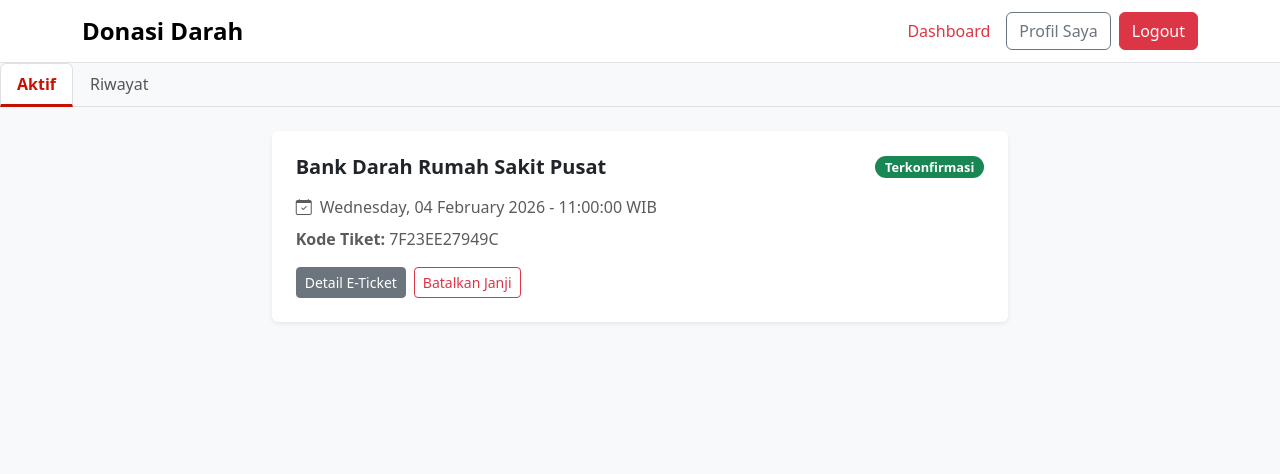
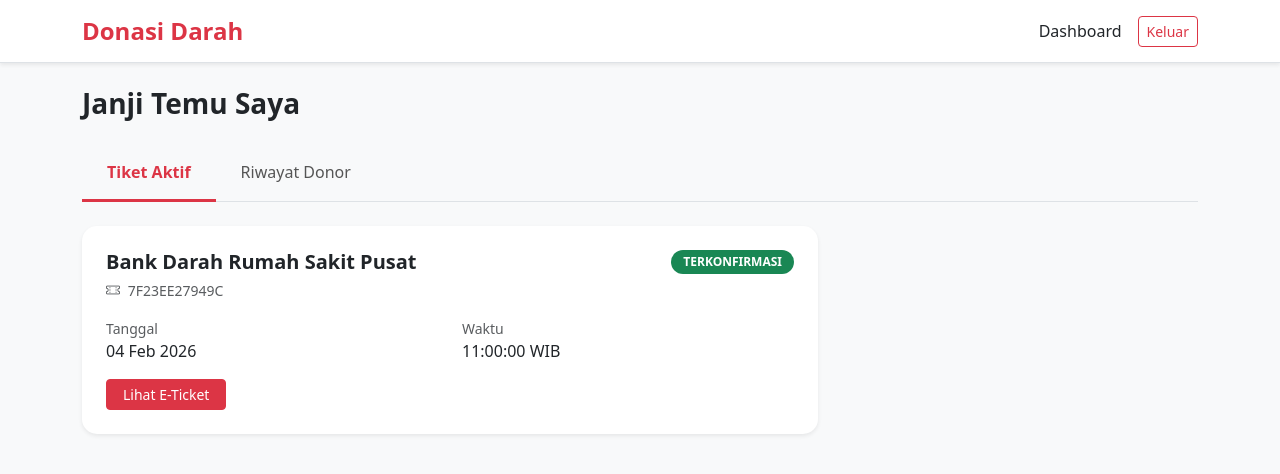
Before and after one commit to luisash23/donordarah, a PHP site: page /janjitemu.php in a window 1280 px wide. Shown: the top 474 px of the page. Run offline with PHP 8.4, Linux system fonts and the light colour scheme; a user stored in the database is signed in; data comes from the database, SQL or seed files in the repository; both versions use the stored data as it was after the commit.

Commit message:
feat: Implement admin dashboard for managing donor appointments and locations
- Add admin dashboard (admindashboard.php) with functionalities to confirm and reject donor appointments.
- Implement location management features including adding and deleting donor locations.
- Update database schema to set default status of appointments to 'Pending' instead of 'Terkonfirmasi'.
- Modify user registration to include role assignment.
- Enhance user login to redirect based on user role (ADMIN or USER).
- Update appointment management to include 'Pending' status in active appointments.
- Refactor appointment history to display 'Ditolak' and 'Dibatalkan' statuses.
- Improve UI for donor appointment selection and location display.

```diff
--- a/batalkan_janji.php
+++ b/batalkan_janji.php
@@ -14,7 +14,6 @@ if ($idKonfirmasi <= 0 || $idUser <= 0) {
     header("Location: janjitemu.php?error=ID tidak valid");
     exit;
 }
-
 // Verifikasi bahwa janji milik user yang login
 $checkQuery = "SELECT idKonfirmasi FROM konfirmasi_donor WHERE idKonfirmasi = '$idKonfirmasi' AND idUser = '$idUser' LIMIT 1";
 $checkResult = mysqli_query($db, $checkQuery);
--- a/janjitemu.php
+++ b/janjitemu.php
@@ -12,14 +12,18 @@ $activeAppointments = [];
 $historyAppointments = [];
 
 if ($idUser > 0) {
-    $resultActive = mysqli_query($db, "SELECT * FROM konfirmasi_donor WHERE idUser = '$idUser' AND status = 'Terkonfirmasi' ORDER BY createdAt DESC");
+    // 1. AMBIL DATA AKTIF (Terkonfirmasi & Pending)
+    // Pending dimasukkan ke Aktif agar user bisa melihat tiket yang sedang menunggu persetujuan admin
+    $resultActive = mysqli_query($db, "SELECT * FROM konfirmasi_donor WHERE idUser = '$idUser' AND status IN ('Terkonfirmasi', 'Pending') ORDER BY createdAt DESC");
     if ($resultActive) {
         while ($row = mysqli_fetch_assoc($resultActive)) {
             $activeAppointments[] = $row;
         }
     }
 
-    $resultHistory = mysqli_query($db, "SELECT * FROM konfirmasi_donor WHERE idUser = '$idUser' AND status != 'Terkonfirmasi' ORDER BY createdAt DESC");
+    // 2. AMBIL DATA RIWAYAT (Ditolak, Dibatalkan, Selesai)
+    // Sekarang status 'Ditolak' akan muncul di sini
+    $resultHistory = mysqli_query($db, "SELECT * FROM konfirmasi_donor WHERE idUser = '$idUser' AND status IN ('Ditolak', 'Dibatalkan', 'Selesai') ORDER BY createdAt DESC");
     if ($resultHistory) {
         while ($row = mysqli_fetch_assoc($resultHistory)) {
             $historyAppointments[] = $row;
@@ -34,80 +38,77 @@ if ($idUser > 0) {
     <link href="https://cdn.jsdelivr.net/npm/bootstrap@5.3.0/dist/css/bootstrap.min.css" rel="stylesheet">
     <link rel="stylesheet" href="https://cdn.jsdelivr.net/npm/bootstrap-icons@1.11.0/font/bootstrap-icons.css">
     <style>
-        .nav-tabs .nav-link { color: #555; }
-        .nav-tabs .nav-link.active { color: #c81000; font-weight: bold; border-bottom: 3px solid #c81000; }
-        .status-badge { font-size: 0.8rem; padding: 5px 10px; border-radius: 20px; }
+        body { background-color: #f8f9fa; }
+        .nav-tabs .nav-link { color: #555; border: none; padding: 15px 25px; }
+        .nav-tabs .nav-link.active { color: #dc3545; font-weight: bold; border-bottom: 3px solid #dc3545; background: none; }
+        .status-badge { font-size: 0.75rem; padding: 6px 12px; border-radius: 20px; font-weight: 600; }
+        .card-ticket { border-radius: 15px; transition: 0.3s; }
+        .card-ticket:hover { transform: translateY(-3px); }
     </style>
 </head>
-<body class="bg-light">
+<body>
 
-    <nav class="navbar navbar-expand-lg navbar-light bg-white sticky-top border-bottom">
+<nav class="navbar navbar-expand-lg navbar-light bg-white sticky-top border-bottom shadow-sm">
     <div class="container">
-        <a class="navbar-brand fw-bold fs-4" href="#">Donasi Darah</a>
-        <button class="navbar-toggler" type="button" data-bs-toggle="collapse" data-bs-target="#navbarNav">
-            <span class="navbar-toggler-icon"></span>
-        </button>
-
-        <div class="collapse navbar-collapse" id="navbarNav">
+        <a class="navbar-brand fw-bold fs-4 text-danger" href="#"><i class="bi bi-drop-fill"></i> Donasi Darah</a>
         <div class="ms-auto d-flex align-items-center">
-            <a href="dashboard.php" class="nav-link text-danger me-3">Dashboard</a>
-
-                <?php if (isset($_SESSION['login'])): ?>
-                    <a href="profil-user.php" class="btn btn-outline-secondary me-2">Profil Saya</a>
-                    <a href="logout.php" class="btn btn-danger" onclick="return confirm('Apakah Anda yakin ingin Logout?');">Logout</a>
-                <?php else: ?>
-                     <a href="login.php" class="btn btn-outline-secondary">Sign in</a>
-                     <a href="register.php" class="btn btn-dark">Register</a>
-                <?php endif; ?>
-            </div>
+            <a href="dashboard.php" class="nav-link me-3">Dashboard</a>
+            <a href="logout.php" class="btn btn-sm btn-outline-danger" onclick="return confirm('Logout?');">Keluar</a>
         </div>
     </div>
 </nav>
 
-    <ul class="nav nav-tabs mb-4">
+<div class="container mt-4">
+    <h3 class="fw-bold mb-4">Janji Temu Saya</h3>
+
+    <ul class="nav nav-tabs mb-2" id="myTab" role="tablist">
         <li class="nav-item">
-            <a class="nav-link active" data-bs-toggle="tab" href="#aktif">Aktif</a>
+            <a class="nav-link active" data-bs-toggle="tab" href="#aktif">Tiket Aktif</a>
         </li>
         <li class="nav-item">
-            <a class="nav-link" data-bs-toggle="tab" href="#riwayat">Riwayat</a>
+            <a class="nav-link" data-bs-toggle="tab" href="#riwayat">Riwayat Donor</a>
         </li>
     </ul>
 
-    <?php if (isset($_GET['sukses'])): ?>
-        <div class="alert alert-success alert-dismissible fade show" role="alert">
-            <?= htmlspecialchars($_GET['sukses']) ?>
-            <button type="button" class="btn-close" data-bs-dismiss="alert" aria-label="Close"></button>
+    <div class="tab-content pt-3">
+        <div class="tab-pane fade show active" id="aktif">
+            <div class="row">
+                <div class="col-lg-8">
+                    <?php if (empty($activeAppointments)): ?>
+                        <div class="text-center py-5">
+                            <i class="bi bi-calendar2-x fs-1 text-muted"></i>
+                            <p class="text-muted mt-2">Tidak ada janji temu yang sedang aktif.</p>
                         </div>
-    <?php endif; ?>
-
-    <?php if (isset($_GET['error'])): ?>
-        <div class="alert alert-danger alert-dismissible fade show" role="alert">
-            <?= htmlspecialchars($_GET['error']) ?>
-            <button type="button" class="btn-close" data-bs-dismiss="alert" aria-label="Close"></button>
-        </div>
-    <?php endif; ?>
-
-    <div class="tab-content">
-
-       <div class="tab-pane fade show active" id="aktif">
-            <div class="row justify-content-center mt-4">
-                <div class="col-lg-7">
-                    <?php if (count($activeAppointments) === 0): ?>
-                        <div class="alert alert-info">Belum ada janji aktif. Silakan buat janji di halaman penjadwalan.</div>
                     <?php else: ?>
                         <?php foreach ($activeAppointments as $appointment): ?>
-                            <div class="card p-4 shadow-sm border-0 mb-3">
-                                <div class="d-flex justify-content-between align-items-center mb-3">
-                                    <h5 class="fw-bold mb-0"><?= htmlspecialchars($appointment['lokasiRS'] ?: 'Lokasi Tak Diketahui') ?></h5>
-                                    <span class="badge bg-success text-white status-badge"><?= htmlspecialchars($appointment['status']) ?></span>
+                            <div class="card card-ticket p-4 shadow-sm border-0 mb-3 bg-white">
+                                <div class="d-flex justify-content-between align-items-start mb-3">
+                                    <div>
+                                        <h5 class="fw-bold mb-1 text-dark"><?= htmlspecialchars($appointment['lokasiRS']) ?></h5>
+                                        <span class="text-muted small"><i class="bi bi-ticket-perforated me-1"></i> <?= htmlspecialchars($appointment['kodeTiket']) ?></span>
+                                    </div>
+                                    <?php
+                                        $bgStatus = ($appointment['status'] == 'Terkonfirmasi') ? 'bg-success' : 'bg-warning text-dark';
+                                    ?>
+                                    <span class="badge <?= $bgStatus ?> status-badge"><?= strtoupper($appointment['status']) ?></span>
                                 </div>
 
-                                <p class="text-muted mb-2"><i class="bi bi-calendar-check me-2"></i><?= date('l, d F Y', strtotime($appointment['tanggalDonor'])) ?> - <?= htmlspecialchars($appointment['waktuDonor']) ?> WIB</p>
-                                <p class="text-muted mb-3"><strong>Kode Tiket:</strong> <?= htmlspecialchars($appointment['kodeTiket']) ?></p>
+                                <div class="row mb-3">
+                                    <div class="col-6">
+                                        <small class="text-muted d-block">Tanggal</small>
+                                        <span class="fw-medium"><?= date('d M Y', strtotime($appointment['tanggalDonor'])) ?></span>
+                                    </div>
+                                    <div class="col-6">
+                                        <small class="text-muted d-block">Waktu</small>
+                                        <span class="fw-medium"><?= htmlspecialchars($appointment['waktuDonor']) ?> WIB</span>
+                                    </div>
+                                </div>
 
                                 <div class="d-flex gap-2">
-                                    <a href="konfirmasi.php?id=<?= intval($appointment['idKonfirmasi']) ?>" class="btn btn-secondary btn-sm">Detail E-Ticket</a>
-                                    <a href="batalkan_janji.php?id=<?= intval($appointment['idKonfirmasi']) ?>" class="btn btn-outline-danger btn-sm" onclick="return confirm('Apakah Anda yakin ingin membatalkan janji temu ini?');">Batalkan Janji</a>
+                                    <a href="konfirmasi.php?id=<?= $appointment['idKonfirmasi'] ?>" class="btn btn-danger btn-sm px-3">Lihat E-Ticket</a>
+                                    <?php if($appointment['status'] == 'Pending'): ?>
+                                        <a href="batalkan_janji.php?id=<?= $appointment['idKonfirmasi'] ?>" class="btn btn-light btn-sm text-danger" onclick="return confirm('Batalkan pengajuan ini?');">Batalkan</a>
+                                    <?php endif; ?>
                                 </div>
                             </div>
                         <?php endforeach; ?>
@@ -115,28 +116,46 @@ if ($idUser > 0) {
                 </div>
             </div>
         </div>
+
         <div class="tab-pane fade" id="riwayat">
-    <div class="row justify-content-center mt-4">
-        <div class="col-lg-7">
-            <?php if (count($historyAppointments) === 0): ?>
-                <div class="alert alert-info">Belum ada riwayat janji temu.</div>
+            <div class="row">
+                <div class="col-lg-8">
+                    <?php if (empty($historyAppointments)): ?>
+                        <div class="text-center py-5">
+                            <i class="bi bi-clock-history fs-1 text-muted"></i>
+                            <p class="text-muted mt-2">Riwayat masih kosong.</p>
+                        </div>
                     <?php else: ?>
                         <?php foreach ($historyAppointments as $appointment): ?>
-                    <div class="card p-3 mb-3 border-0 shadow-sm" style="background-color: #f8f9fa;">
+                            <div class="card p-3 mb-2 border-0 shadow-sm">
                                 <div class="d-flex align-items-center">
-                            <div class="me-3 fs-4 <?= $appointment['status'] === 'Selesai' ? 'text-success' : 'text-secondary' ?>">
-                                <i class="bi <?= $appointment['status'] === 'Selesai' ? 'bi-check-circle-fill' : 'bi-x-circle-fill' ?>"></i>
+                                    <div class="me-3 fs-4">
+                                        <?php if($appointment['status'] == 'Selesai'): ?>
+                                            <i class="bi bi-check-circle-fill text-success"></i>
+                                        <?php elseif($appointment['status'] == 'Ditolak'): ?>
+                                            <i class="bi bi-x-circle-fill text-danger"></i>
+                                        <?php else: ?>
+                                            <i class="bi bi-dash-circle-fill text-secondary"></i>
+                                        <?php endif; ?>
                                     </div>
                                     <div class="flex-grow-1">
-                                <h6 class="mb-0 fw-bold"><?= htmlspecialchars($appointment['lokasiRS'] ?: 'Lokasi Tak Diketahui') ?></h6>
-                                <small class="text-muted"><?= date('d M Y', strtotime($appointment['tanggalDonor'])) ?></small>
+                                        <h6 class="mb-0 fw-bold"><?= htmlspecialchars($appointment['lokasiRS']) ?></h6>
+                                        <small class="text-muted"><?= date('d F Y', strtotime($appointment['tanggalDonor'])) ?></small>
                                     </div>
-                            <span class="badge <?= $appointment['status'] === 'Selesai' ? 'bg-success' : 'bg-secondary' ?>" style="font-size: 0.7rem;"><?= htmlspecialchars($appointment['status']) ?></span>
+                                    <div>
+                                        <?php
+                                            $badgeClass = 'bg-secondary';
+                                            if($appointment['status'] == 'Selesai') $badgeClass = 'bg-success';
+                                            if($appointment['status'] == 'Ditolak') $badgeClass = 'bg-danger';
+                                        ?>
+                                        <span class="badge <?= $badgeClass ?>" style="font-size: 0.7rem;"><?= strtoupper($appointment['status']) ?></span>
+                                    </div>
                                 </div>
                             </div>
                         <?php endforeach; ?>
                     <?php endif; ?>
-
+                </div>
+            </div>
         </div>
     </div>
 </div>
--- a/konfirmasi.php
+++ b/konfirmasi.php
@@ -15,7 +15,7 @@ if ($_SERVER['REQUEST_METHOD'] === 'POST') {
     $waktuDonor = mysqli_real_escape_string($db, $_POST['waktuDonor'] ?? '');
 
     $kodeTiket = strtoupper(substr(md5(uniqid($idUser . time() . $tanggalDonor . $waktuDonor, true)), 0, 12));
-    $status = 'Terkonfirmasi';
+    $status = 'Pending';
 
     $query = "INSERT INTO konfirmasi_donor (idUser, kodeTiket, lokasiRS, tanggalDonor, waktuDonor, status) VALUES ('$idUser', '$kodeTiket', '$lokasiRS', '$tanggalDonor', '$waktuDonor', '$status')";
     if (mysqli_query($db, $query)) {
--- a/register.php
+++ b/register.php
@@ -1,6 +1,7 @@
 <?php
 error_reporting(E_ALL);
 ini_set('display_errors', 1);
+session_start();
 include 'config/app.php';
 
 $success = '';
@@ -33,7 +34,7 @@ if (isset($_POST['daftar'])) {
         if (mysqli_num_rows($check) > 0) {
             $error = 'Email sudah digunakan.';
         } else {
-            $query = "INSERT INTO users (username, gmail, nohp, tinggiBadan, beratBadan, golonganDarah, password) VALUES ('$username', '$gmail', '$nohp', '$tinggiBadan', '$beratBadan', '$golonganDarah', '$password')";
+            $query = "INSERT INTO users (username, gmail, nohp, tinggiBadan, beratBadan, golonganDarah, password, role) VALUES ('$username', '$gmail', '$nohp', '$tinggiBadan', '$beratBadan', '$golonganDarah', '$password', 'USER')";
 
             if (mysqli_query($db, $query)) {
                 $success = 'Registrasi berhasil. Silakan login.';
```
Also changed, not shown: admindashboard.php (+219 -0 lines), darahdonor.sql (+36 -2 lines), fromjanjitemu.php (+65 -11 lines), login.php (+7 -1 lines), lokasi.php (+25 -7 lines). Lines whose indentation alone changed are shown as unchanged.
